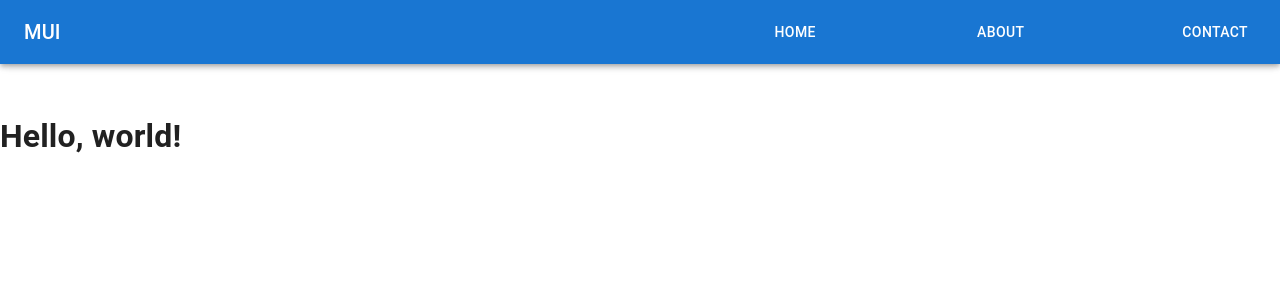
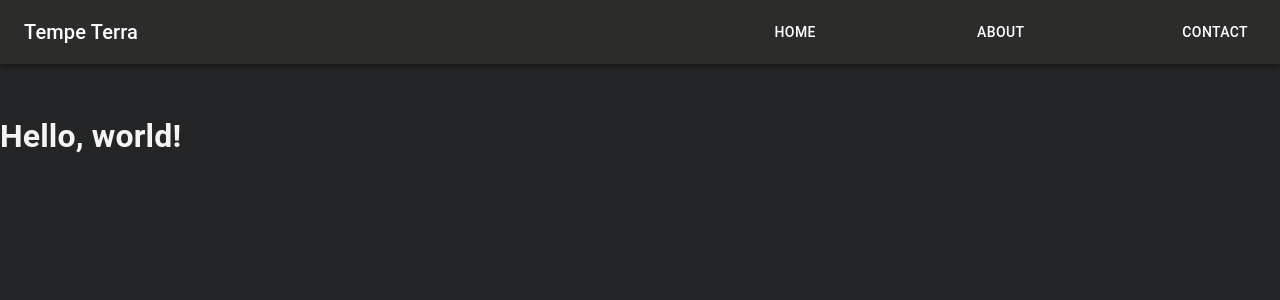
Before and after one commit to tsimian/tempe_terra, a React (Vite) app: page / in a window 1280 px wide. Shown: the top 300 px of the page. Built offline with nearby package versions, Linux system fonts and the light colour scheme.

Commit message:
Created theme

```diff
--- a/src/App.css
+++ b/src/App.css
@@ -6,4 +6,17 @@
 
 body {
   font-family: Inter, system-ui, Avenir, Helvetica, Arial, sans-serif;
+  width: 100vw;
+  height: 100vh;
 }
+
+#root,
+.app {
+  height: 100%;
+  width: 100%;
+}
+
+.app {
+  background: #242526;
+  color: #f4f4f4;
+}
--- a/src/App.jsx
+++ b/src/App.jsx
@@ -3,12 +3,12 @@ import "./App.css";
 
 function App() {
   return (
-    <>
+    <div className="app">
       <DrawerAppBar />
-      <main>
+      <main className="main-content">
         <h1>Hello, world!</h1>
       </main>
-    </>
+    </div>
   );
 }
 
--- a/src/components/DrawerAppBar.jsx
+++ b/src/components/DrawerAppBar.jsx
@@ -1,5 +1,4 @@
 import * as React from "react";
-import PropTypes from "prop-types";
 import {
   AppBar,
   Box,
@@ -29,9 +28,17 @@ function DrawerAppBar(props) {
   };
 
   const drawer = (
-    <Box onClick={handleDrawerToggle} sx={{ textAlign: "center" }}>
+    <Box
+      onClick={handleDrawerToggle}
+      sx={{
+        textAlign: "center",
+        backgroundColor: "primary.main",
+        color: "#f4f4f4",
+        height: "100%",
+      }}
+    >
       <Typography variant="h6" sx={{ my: 2 }}>
-        MUI
+        Tempe Terra
       </Typography>
       <Divider />
       <List>
@@ -43,6 +50,9 @@ function DrawerAppBar(props) {
           </ListItem>
         ))}
       </List>
+      <Typography variant="body2" sx={{ mt: "100%" }}>
+        &copy; {new Date().getFullYear()}
+      </Typography>
     </Box>
   );
 
@@ -50,7 +60,7 @@ function DrawerAppBar(props) {
     window !== undefined ? () => window().document.body : undefined;
 
   return (
-    <Box sx={{ display: "flex" }}>
+    <Box sx={{ display: "flex", color: "primary.main" }}>
       <CssBaseline />
       <AppBar component="nav">
         <Toolbar>
@@ -68,7 +78,7 @@ function DrawerAppBar(props) {
             component="div"
             sx={{ flexGrow: 1, display: { xs: "none", sm: "block" } }}
           >
-            MUI
+            Tempe Terra
           </Typography>
           <Box
             sx={{
--- a/src/main.jsx
+++ b/src/main.jsx
@@ -1,9 +1,14 @@
 import React from "react";
 import ReactDOM from "react-dom/client";
 import App from "./App.jsx";
+import theme from "./theme";
+import { ThemeProvider, CssBaseline } from "@mui/material/";
 
 ReactDOM.createRoot(document.getElementById("root")).render(
   <React.StrictMode>
-    <App />
+    <ThemeProvider theme={theme}>
+      <CssBaseline />
+      <App />
+    </ThemeProvider>
   </React.StrictMode>
 );
--- /dev/null
+++ b/src/theme/index.js
@@ -0,0 +1,18 @@
+import { createTheme } from "@mui/material/styles";
+
+const theme = createTheme({
+  palette: {
+    primary: {
+      main: "#2c2c2b",
+      dark: "#1e1e1e",
+      light: "#565655",
+    },
+    secondary: {
+      main: "#C1440E",
+      dark: "#872f09",
+      light: "#cd693e",
+    },
+  },
+});
+
+export default theme;
```
